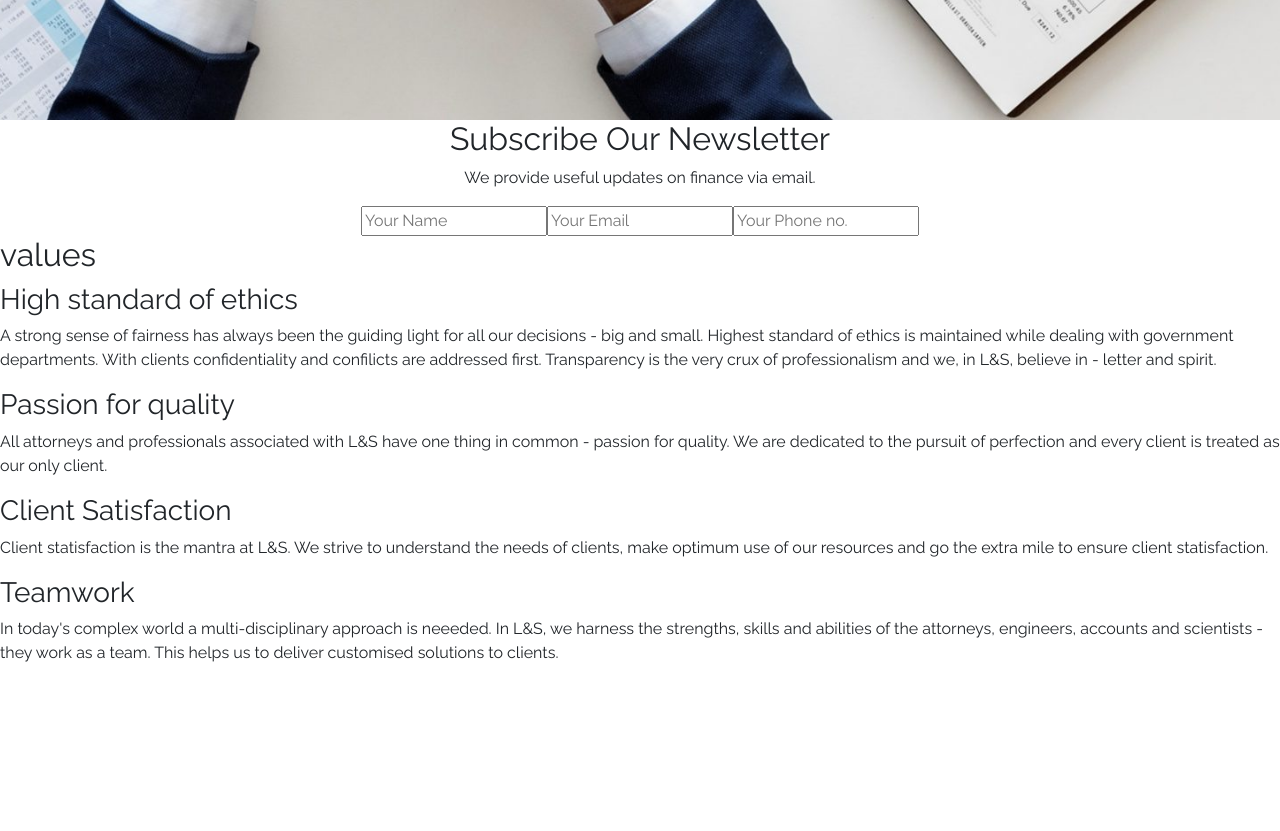
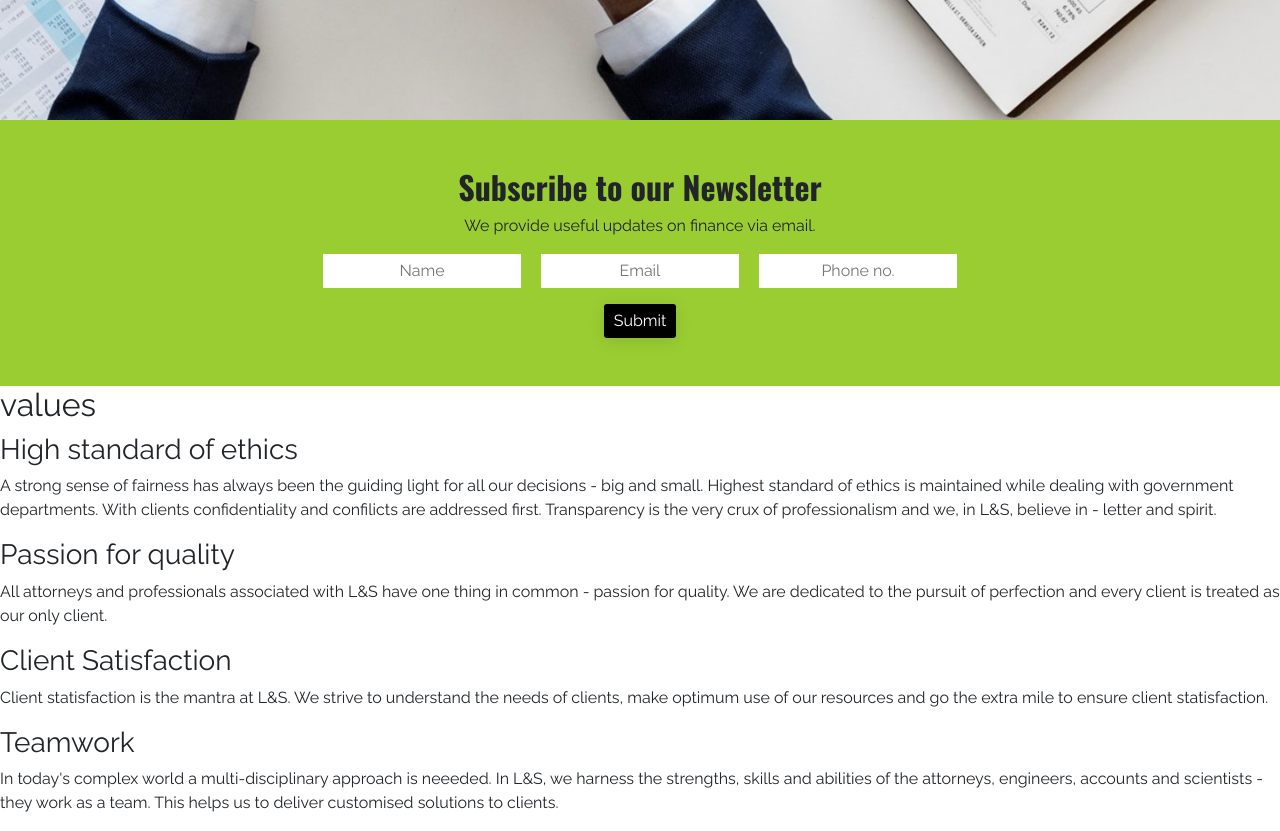
Before and after one commit to naveennvrgup/zen-ca-mail, a React (Create React App) app in the folder frontend/: page / in a window 1280 px wide. Shown: the part 680-1511 px from the top of the page. Before the commit the page ends 1361 px from the top, so only its background shows below. Built offline with nearby package versions, Linux system fonts and the light colour scheme; some icons are missing.

Commit message:
styled subscribe

```diff
--- a/frontend/src/main/navbar.js
+++ b/frontend/src/main/navbar.js
@@ -2,7 +2,7 @@ import React, { Component } from 'react'
 
 export default class navbar extends Component {
     state = {
-        smn_active: true
+        smn_active: false
     }
 
     toggle_sm_nav = (e) => {
@@ -41,7 +41,7 @@ export default class navbar extends Component {
                     zenithec@gmail.com
             </div>
                 <div className="clink">
-                    +91 89400 73123
+                    +91 8940073123
                 </div>
             </div>
         </div>
@@ -81,7 +81,7 @@ export default class navbar extends Component {
                         </a>
                     </div>
                     <div className="clink">
-                        +91 89400 73123
+                        +91 8940073123
                 </div>
                 </div>
             </div>
--- a/frontend/src/main/subscribe.js
+++ b/frontend/src/main/subscribe.js
@@ -3,13 +3,18 @@ import React, { Component } from 'react'
 export default class subscribe extends Component {
     render() {
         return (
-            <div className='subscribe text-center'>
-                <h2>Subscribe Our Newsletter</h2>
+            <div className='subscribe text-center p-5'>
+                <h2 className='hf'>Subscribe to our Newsletter</h2>
                 <p>We provide useful updates on finance via email.</p>
                 <form>
-                    <input type="text" placeholder='Your Name' className="name" />
-                    <input type="email" placeholder='Your Email' className="email" />
-                    <input type="text" placeholder='Your Phone no.' className="phone" />
+                    <input type="text" placeholder='Name' className="name" />
+                    <input type="email" placeholder='Email' className="email" />
+                    <input type="text" placeholder='Phone no.' className="phone" />
+                    <div className="text-center mt-3">
+                        <button>
+                            Submit
+                        </button>
+                    </div>
                 </form>
             </div>
         )
--- a/frontend/src/scss/app.scss
+++ b/frontend/src/scss/app.scss
@@ -21,6 +21,7 @@
 @import './main/cover.scss';
 @import './main/navbar.scss';
 @import './main/common.scss';
+@import './main/subscribe.scss';
 
 .index {
     margin-top: $big-menubar-height;
--- a/frontend/src/scss/common.scss
+++ b/frontend/src/scss/common.scss
@@ -64,3 +64,6 @@ $border: #EFF1F3;
 .admin-sky-blue{
     background: linear-gradient(60deg, #26c6da, #00acc1);
 }
+
+// box shadows
+$nav-box-shadow: 0 3px 16px 0 rgba(0,0,0,.1);
--- /dev/null
+++ b/frontend/src/scss/main/subscribe.scss
@@ -0,0 +1,21 @@
+.subscribe{
+    background: yellowgreen;
+    input{
+        // border: 2px solid black;
+        border: none;
+        outline: none;
+        background: white;
+        padding: 5px 10px;
+        text-align: center;
+        margin: 0 10px;
+    }
+    button{
+        border: none;
+        outline: none;
+        padding: 5px 10px;
+        background: black;
+        color: white;
+        border-radius: 3px;
+        box-shadow: $nav-box-shadow;
+    }
+}
```
